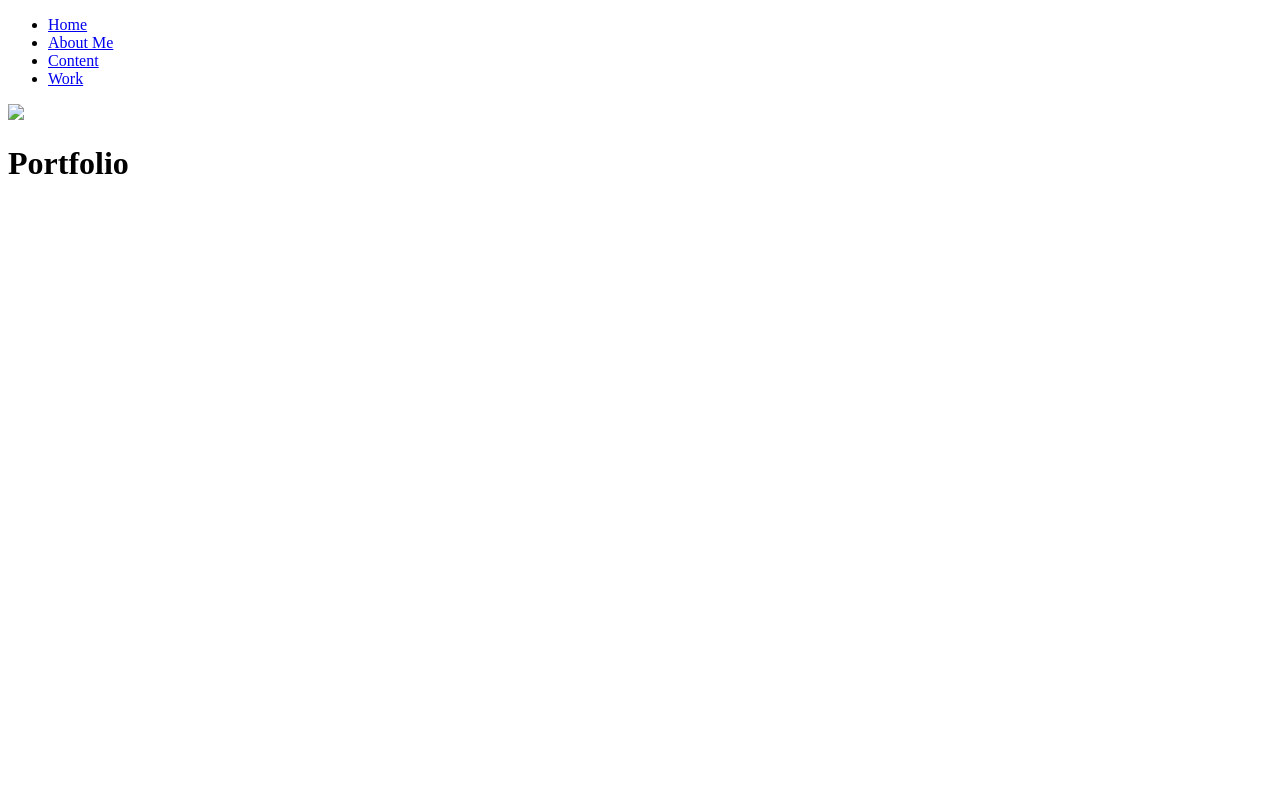
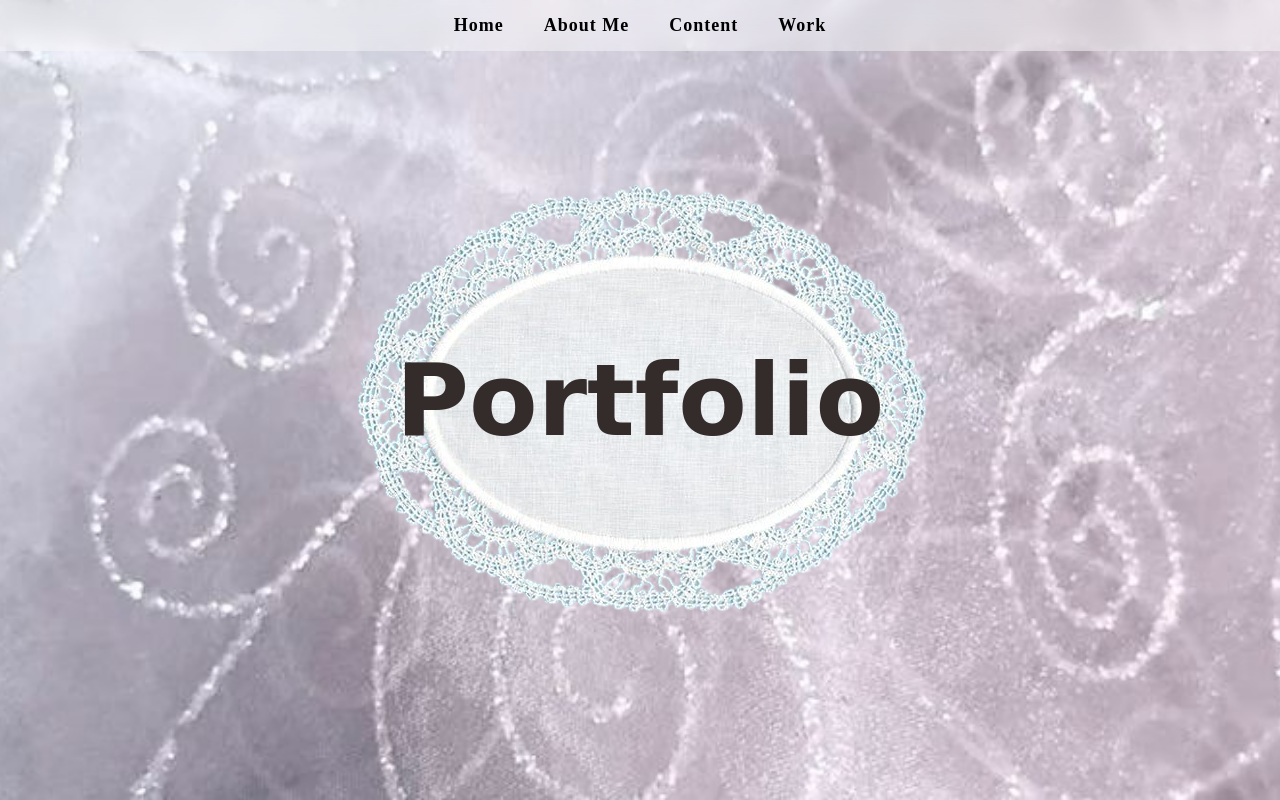
Before and after one commit to anishaiyer49-hub/grape, a plain HTML site: page index.html in a window 1280 px wide. Drawn offline with Linux system fonts and the light colour scheme; the site is published under a folder, as on GitHub Pages, so addresses that start at the root find nothing; a web font is replaced by a local one.

Commit message:
Update index.html

```diff
--- a/index.html
+++ b/index.html
@@ -5,7 +5,7 @@
     <meta name="viewport" content="width=device-width, initial-scale=1.0">
     <title>Portfolio</title>
 
-    <link rel="stylesheet" href="/final_github/cover_page/cover.css">
+    <link rel="stylesheet" href="final_github/cover_page/cover.css">
     <link href="https://fonts.googleapis.com/css2?family=Monsieur+La+Doulaise&display=swap" rel="stylesheet">
 </head>
 
@@ -13,16 +13,16 @@
 
 <nav class="navbar">
   <ul>
-    <li><a href="/index.html">Home</a></li>
-    <li><a href="/final_github/about_me/aboutme.html">About Me</a></li>
-    <li><a href="/final_github/index_page/tableofcontent.html">Content</a></li>
-    <li><a href="/final_github/Work/preview.html">Work</a></li>
+    <li><a href="index.html">Home</a></li>
+    <li><a href="final_github/about_me/aboutme.html">About Me</a></li>
+    <li><a href="final_github/index_page/tableofcontent.html">Content</a></li>
+    <li><a href="final_github/Work/preview.html">Work</a></li>
   </ul>
 </nav>
 
 <div class="center-content spin-on-load">
   <div class="spin-inner">
-      <img src="/final_github/cover_page/lace-oval.png" class="lace-oval">
+      <img src="final_github/cover_page/lace-oval.png" class="lace-oval">
       <h1 class="title">Portfolio</h1>
   </div>
 </div>
```
